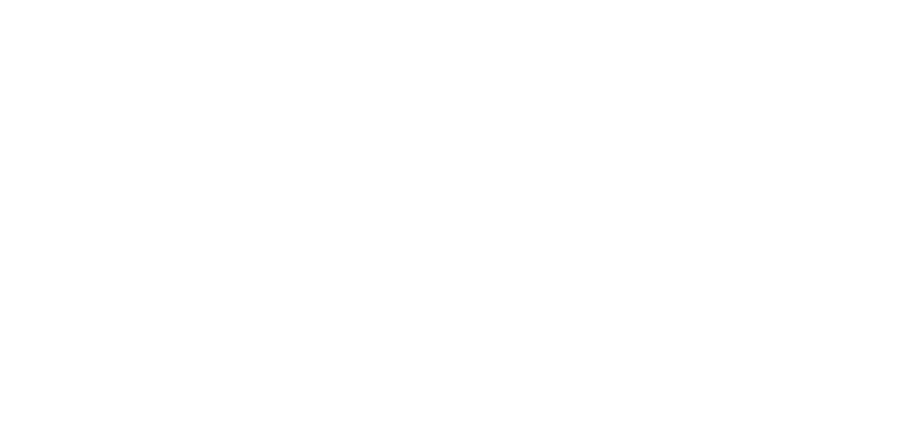
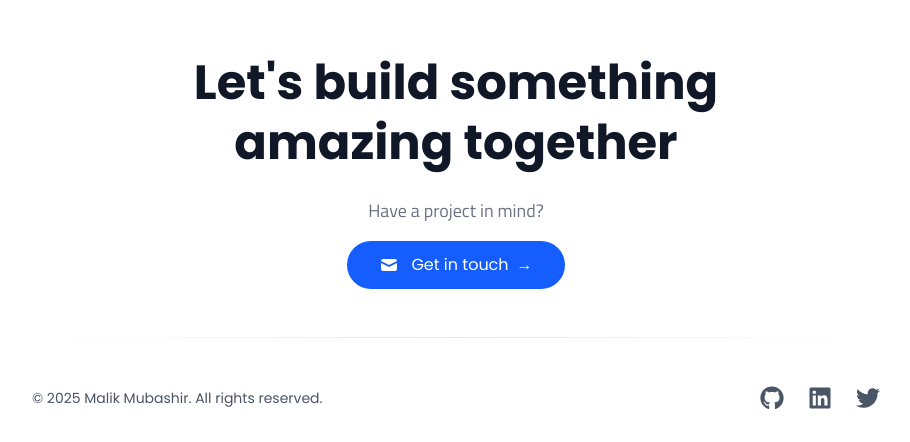
Before and after one commit to MalikMubashir200/Resume, a Next.js app: page / in a window 1280 px wide. Shown: the part 936-1378 px from the top of the page, without its empty margins (184-1094 px from the left). Before the commit the page ends 800 px from the top, so only its background shows below. Built offline with nearby package versions, Linux system fonts and the light colour scheme.

Commit message:
Build a Footer

```diff
--- /dev/null
+++ b/app/footer.tsx
@@ -0,0 +1,64 @@
+'use client';
+import React from 'react';
+import Link from 'next/link';
+import { HiMail } from 'react-icons/hi';
+import { FaGithub, FaLinkedin, FaTwitter } from 'react-icons/fa';
+
+const Footer = () => {
+  const currentYear = new Date().getFullYear();
+  const email = 'your.email@example.com';
+
+  return (
+    <footer className="w-full mt-32 pb-8">
+      <div className="max-w-4xl mx-auto px-6">
+        {/* Main CTA Section */}
+        <div className="text-center mb-12">
+          <h2 className="text-4xl md:text-5xl font-bold text-gray-900 mb-6 leading-tight">
+            Let's build something<br />amazing together
+          </h2>
+
+          <div className="flex flex-col items-center">
+            <p className="text-gray-500 mb-4 text-lg">Have a project in mind?</p>
+            <a
+              href={`mailto:${email}`}
+              className="group inline-flex items-center justify-center px-8 py-3 bg-blue-600 hover:bg-blue-700 rounded-full text-white font-medium transition-all duration-300 transform hover:-translate-y-1"
+            >
+              <HiMail className="mr-3 text-xl" />
+              Get in touch
+              <span className="ml-2 group-hover:translate-x-1 transition-transform duration-300">→</span>
+            </a>
+          </div>
+        </div>
+
+        {/* Divider */}
+        <div className="h-px bg-gradient-to-r from-transparent via-gray-200 to-transparent my-12"></div>
+
+        {/* Bottom Section */}
+        <div className="flex flex-col md:flex-row justify-between items-center">
+          {/* Copyright */}
+          <div className="text-gray-600 text-sm mb-4 md:mb-0">
+            © {currentYear} Malik Mubashir. All rights reserved.
+          </div>
+
+          {/* Social Links */}
+          <div className="flex space-x-6">
+            <a href="https://github.com" target="_blank" rel="noopener noreferrer"
+               className="text-gray-600 hover:text-blue-600 transition-colors duration-300 text-lg">
+              <FaGithub className="h-6 w-6" />
+            </a>
+            <a href="https://linkedin.com" target="_blank" rel="noopener noreferrer"
+               className="text-gray-600 hover:text-blue-600 transition-colors duration-300 text-lg">
+              <FaLinkedin className="h-6 w-6" />
+            </a>
+            <a href="https://twitter.com" target="_blank" rel="noopener noreferrer"
+               className="text-gray-600 hover:text-blue-600 transition-colors duration-300 text-lg">
+              <FaTwitter className="h-6 w-6" />
+            </a>
+          </div>
+        </div>
+      </div>
+    </footer>
+  );
+};
+
+export default Footer;
--- a/app/layout.tsx
+++ b/app/layout.tsx
@@ -2,6 +2,7 @@
 import { Titillium_Web, Poppins } from "next/font/google";
 import "./globals.css";
 import Header from "./Header";
+import Footer from "./footer";
 
 const titillium = Titillium_Web({
   variable: "--font-titillium",
@@ -29,7 +30,8 @@
     <html lang="en">
       <body className={`${titillium.variable} ${poppins.variable} antialiased`}>
         <Header />
-        {children}
+        <main>{children}</main>
+        <Footer/>
       </body>
     </html>
   );
--- a/app/page.tsx
+++ b/app/page.tsx
@@ -1,7 +1,7 @@
 
 export default function Home() {
   return (
-    <section>
+    <section className="h-screen">
       <h1>Hello world</h1>
     </section>
   );
```
